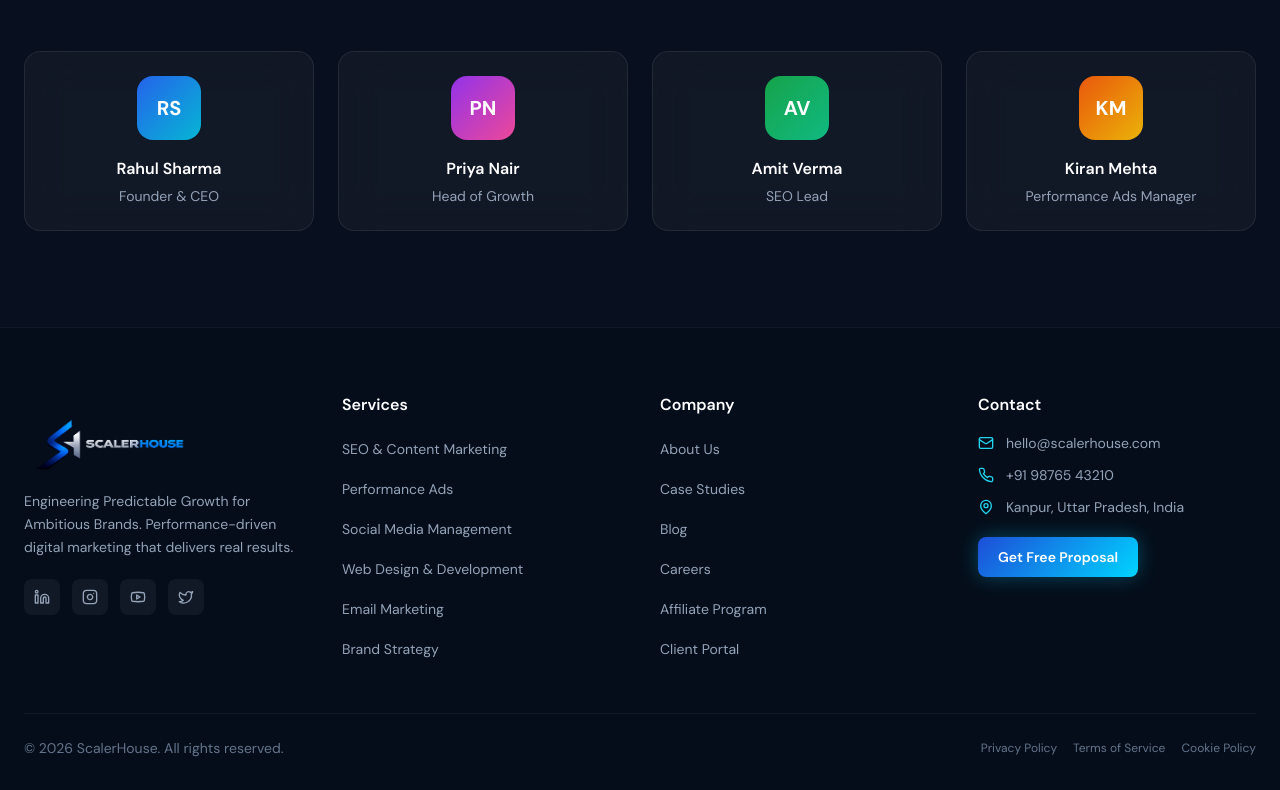
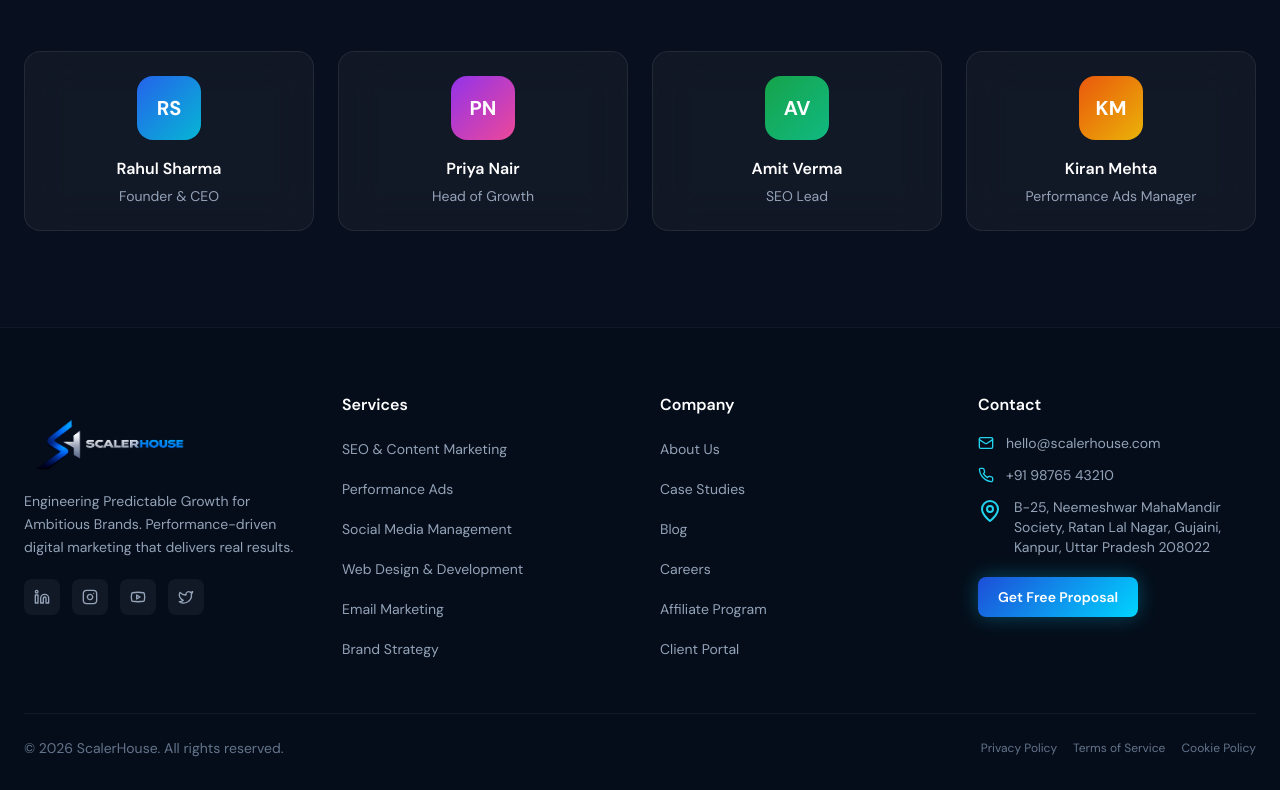
Before and after one commit to Youthyapa/scalerhouse, a Next.js app: page /about in a window 1280 px wide. Shown: the part 1363-2153 px from the top of the page. Built offline with nearby package versions, Linux system fonts and the light colour scheme.

Commit message:
feat: updated hardcoded kanpur references to explicit b-25 neemeshwar mahamandir society address

```diff
--- a/components/layout/Footer.tsx
+++ b/components/layout/Footer.tsx
@@ -85,8 +85,8 @@
                                 </a>
                             </li>
                             <li className="flex gap-3 text-sm text-slate-400">
-                                <MapPin size={16} className="text-cyan-400 shrink-0 mt-0.5" />
-                                <span>Kanpur, Uttar Pradesh, India</span>
+                                <MapPin size={24} className="text-cyan-400 shrink-0 mt-0.5" />
+                                <span>B-25, Neemeshwar MahaMandir Society, Ratan Lal Nagar, Gujaini, Kanpur, Uttar Pradesh 208022</span>
                             </li>
                         </ul>
                         <div className="mt-5">
--- a/pages/admin/careers.tsx
+++ b/pages/admin/careers.tsx
@@ -31,7 +31,7 @@
 };
 
 const emptyForm: FormState = {
-    title: '', department: '', location: 'Remote / Kanpur',
+    title: '', department: '', location: 'Remote / B-25, Neemeshwar MahaMandir Society, Kanpur',
     type: 'Full-time', salary: '', description: '', requirements: [],
 };
 
@@ -292,7 +292,7 @@
                                 </div>
                                 <div>
                                     <label className="form-label">Location</label>
-                                    <input className="form-input !text-sm" value={form.location} onChange={e => setForm({ ...form, location: e.target.value })} placeholder="Remote / Kanpur" />
+                                    <input className="form-input !text-sm" value={form.location} onChange={e => setForm({ ...form, location: e.target.value })} placeholder="Remote / B-25, Neemeshwar MahaMandir Society, Kanpur" />
                                 </div>
                             </div>
 
--- a/pages/admin/offer-letter/[applicationId].tsx
+++ b/pages/admin/offer-letter/[applicationId].tsx
@@ -171,7 +171,7 @@
         doc.rect(0, 800, pageW, 42, 'F');
         doc.setTextColor(...light);
         doc.setFontSize(8);
-        doc.text('© 2026 ScalerHouse · Kanpur, Uttar Pradesh, India · scalerhouse.com', pageW / 2, 825, { align: 'center' });
+        doc.text('© 2026 ScalerHouse · B-25, Neemeshwar MahaMandir Society, Ratan Lal Nagar, Gujaini, Kanpur, UP 208022', pageW / 2, 825, { align: 'center' });
 
         doc.save(`OfferLetter_${(data.candidateName || 'Candidate').replace(/\s+/g, '_')}.pdf`);
         toast.success('Offer letter downloaded!');
--- a/pages/blog/[slug].tsx
+++ b/pages/blog/[slug].tsx
@@ -161,7 +161,7 @@
                     {/* CTA */}
                     <div className="mt-10 glass-card p-8 text-center">
                         <h3 className="font-syne font-bold text-2xl text-white mb-3">Ready to Scale Your Business?</h3>
-                        <p className="text-slate-400 mb-6">Get a free strategy consultation from Kanpur&apos;s top digital marketing team.</p>
+                        <p className="text-slate-400 mb-6">Get a free strategy consultation from our team located at B-25, Neemeshwar MahaMandir Society, Kanpur.</p>
                         <Link href="/#contact" className="btn-glow inline-flex">Get a Free Consultation →</Link>
                     </div>
 
--- a/pages/contact.tsx
+++ b/pages/contact.tsx
@@ -65,7 +65,7 @@
                             {[
                                 { icon: Mail, label: 'Email Us', val: 'hello@scalerhouse.com', href: 'mailto:hello@scalerhouse.com' },
                                 { icon: Phone, label: 'Call/WhatsApp', val: '+91 98765 43210', href: 'tel:+919876543210' },
-                                { icon: MapPin, label: 'Visit Us', val: 'Kanpur, Uttar Pradesh, India', href: '#' },
+                                { icon: MapPin, label: 'Visit Us', val: 'B-25, Neemeshwar MahaMandir Society, Ratan Lal Nagar, Gujaini, Kanpur, Uttar Pradesh 208022', href: '#' },
                             ].map((item) => (
                                 <a key={item.label} href={item.href} className="glass-card-hover p-5 flex gap-4 items-start">
                                     <div className="w-10 h-10 rounded-xl bg-blue-600/20 flex items-center justify-center shrink-0">
--- a/pages/employee/onboarding.tsx
+++ b/pages/employee/onboarding.tsx
@@ -244,7 +244,7 @@
                                         </div>
                                         <div>
                                             <label className="form-label">Bank Name & Branch</label>
-                                            <input className="form-input" value={data.bankName} onChange={e => set('bankName', e.target.value)} placeholder="e.g. SBI - Kanpur Main Branch" />
+                                            <input className="form-input" value={data.bankName} onChange={e => set('bankName', e.target.value)} placeholder="e.g. SBI - B-25 Neemeshwar Branch" />
                                         </div>
                                         <div>
                                             <label className="form-label">PAN Number</label>
--- a/pages/index.tsx
+++ b/pages/index.tsx
@@ -286,10 +286,10 @@
           "priceRange": "$$",
           "address": {
             "@type": "PostalAddress",
-            "streetAddress": "Kanpur",
+            "streetAddress": "B-25, Neemeshwar MahaMandir Society, Ratan Lal Nagar, Gujaini",
             "addressLocality": "Kanpur",
-            "addressRegion": "UP",
-            "postalCode": "208001",
+            "addressRegion": "Uttar Pradesh",
+            "postalCode": "208022",
             "addressCountry": "IN"
           }
         }}
```
